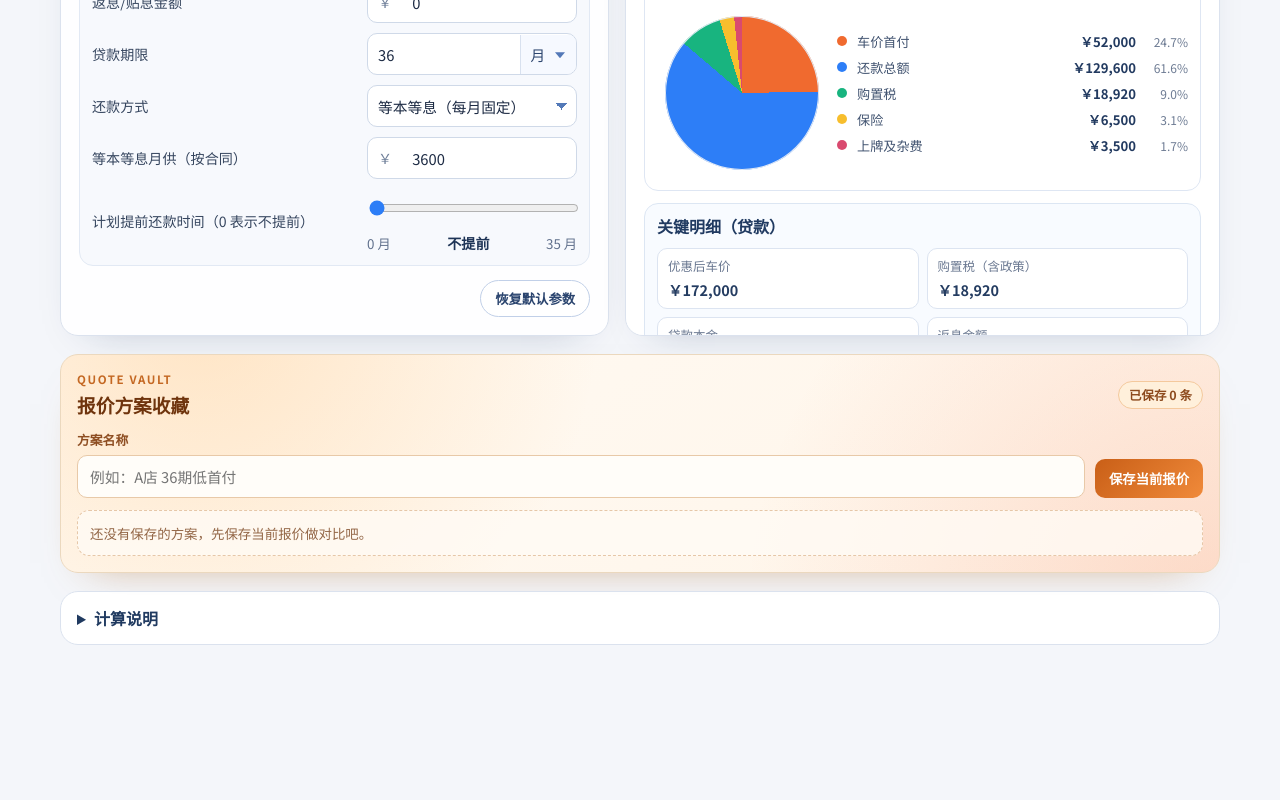
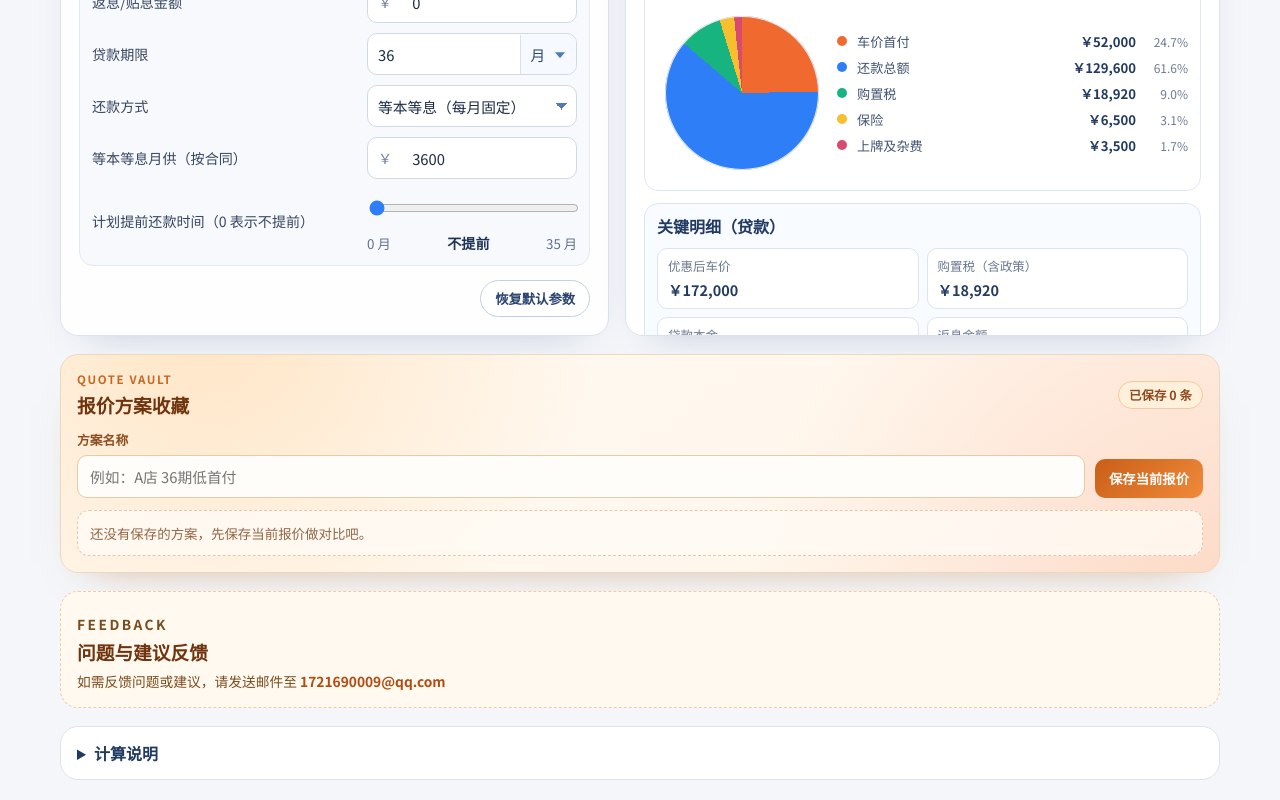
Before and after one commit to AnswerYYY/car-calculate-web, a Vue app: page / in a window 1280 px wide. Shown: the part 1082-1882 px from the top of the page. Before the commit the page ends 1747 px from the top, so only its background shows below. Built offline with nearby package versions, Linux system fonts and the light colour scheme.

Commit message:
✨feat(App): 新增反馈面板，提供问题与建议反馈功能 🎨style(css): 添加反馈面板样式，优化界面显示

```diff
--- a/src/App.vue
+++ b/src/App.vue
@@ -411,6 +411,14 @@
       </ul>
     </section>
 
+    <section class="feedback-panel" aria-label="反馈">
+      <div>
+        <p class="feedback-eyebrow">FEEDBACK</p>
+        <h3>问题与建议反馈</h3>
+        <p>如需反馈问题或建议，请发送邮件至 <strong>1721690009@qq.com</strong></p>
+      </div>
+    </section>
+
     <details class="formula-panel">
       <summary>计算说明</summary>
       <div class="formula-list">
--- a/src/assets/styles/main.css
+++ b/src/assets/styles/main.css
@@ -108,6 +108,39 @@ body {
   padding: 16px;
 }
 
+.feedback-panel {
+  border-radius: var(--radius-lg);
+  border: 1px dashed #f0cba6;
+  background: #fff9f0;
+  padding: 16px;
+  display: grid;
+  gap: 6px;
+}
+
+.feedback-eyebrow {
+  margin: 0;
+  font-size: 0.72rem;
+  letter-spacing: 0.18em;
+  text-transform: uppercase;
+  color: #c46823;
+  font-weight: 700;
+}
+
+.feedback-panel h3 {
+  margin: 4px 0 0;
+  font-family: "Noto Serif SC", "STSong", serif;
+  color: #6f340d;
+}
+
+.feedback-panel p {
+  margin: 6px 0 0;
+  color: #7a4b1c;
+  font-size: 0.86rem;
+}
+
+.feedback-panel strong {
+  color: #b24b11;
+}
 .vault-head {
   display: flex;
   justify-content: space-between;
```
